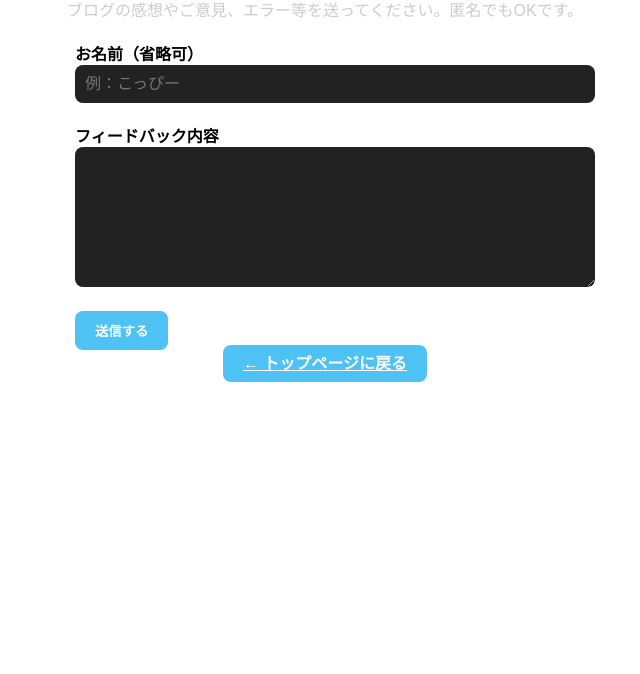
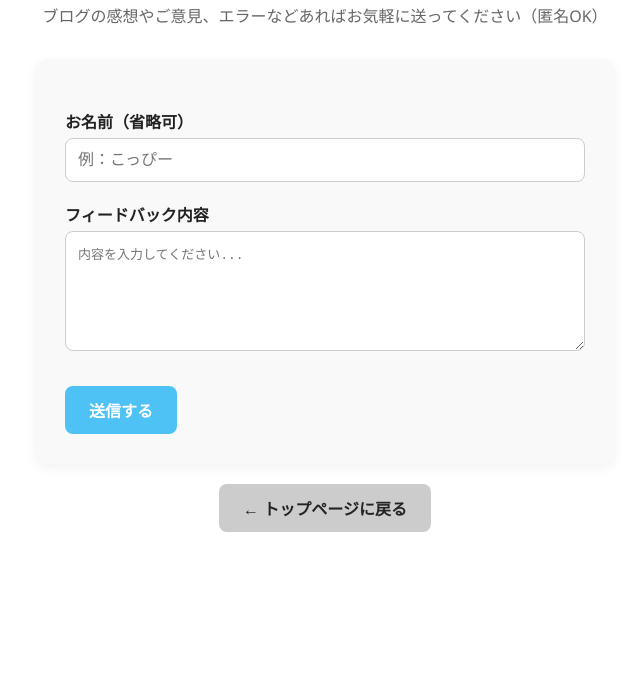
Before and after one commit to nikorihito/koppyblog, a plain HTML site: page feedback.html in a window 1280 px wide. Shown: the part 126-800 px from the top of the page, without its empty margins (315-955 px from the left). Drawn offline with Linux system fonts and the light colour scheme.

Commit message:
Update feedback.html

```diff
--- a/feedback.html
+++ b/feedback.html
@@ -7,72 +7,112 @@
   <link rel="icon" href="https://nikorihito.github.io/koppyblog/favicon.png" type="image/png">
   <style>
     body {
-      background-color: #FFFFFF;
-      color: black;
-      font-family: sans-serif;
+      background-color: #ffffff;
+      color: #222;
+      font-family: 'Segoe UI', sans-serif;
       text-align: center;
       padding: 40px 20px;
     }
+
+    h2 {
+      font-size: 1.8em;
+      margin-bottom: 0.5em;
+    }
+
+    p {
+      color: #666;
+      margin-bottom: 2em;
+    }
+
     form {
-      max-width: 500px;
+      max-width: 520px;
       margin: auto;
+      background: #f9f9f9;
+      padding: 30px;
+      border-radius: 12px;
+      box-shadow: 0 4px 12px rgba(0, 0, 0, 0.05);
       text-align: left;
     }
+
     label {
       display: block;
       margin-top: 20px;
       font-weight: bold;
+      font-size: 1em;
     }
+
     input, textarea {
       width: 100%;
-      padding: 10px;
+      padding: 12px;
+      margin-top: 5px;
       border-radius: 8px;
-      border: none;
-      background-color: #222;
-      color: white;
+      border: 1px solid #ccc;
+      background-color: #fff;
+      color: #333;
       font-size: 1em;
+      box-sizing: border-box;
     }
+
     textarea {
       resize: vertical;
       height: 120px;
     }
+
     .button {
-      margin-top: 20px;
-      padding: 10px 20px;
+      display: inline-block;
+      margin-top: 30px;
+      padding: 12px 24px;
       background-color: #4ec1f5;
       color: white;
       border-radius: 8px;
       border: none;
       font-weight: bold;
+      font-size: 1em;
       cursor: pointer;
       transition: background-color 0.3s;
+      text-decoration: none;
+      text-align: center;
     }
+
     .button:hover {
       background-color: #38a3d1;
+    }
+
+    .back-button {
+      display: inline-block;
+      margin-top: 20px;
+      background-color: #ccc;
+      color: #222;
+    }
+
+    .back-button:hover {
+      background-color: #aaa;
     }
   </style>
 </head>
 <body>
   <h2>📮 フィードバック送信</h2>
-  <p style="color:#ccc;">ブログの感想やご意見、エラー等を送ってください。匿名でもOKです。</p>
+  <p>ブログの感想やご意見、エラーなどあればお気軽に送ってください（匿名OK）</p>
 
   <form action="https://formspree.io/f/mdkzgoeb" method="POST" onsubmit="return formatMessage()">
     <label for="name">お名前（省略可）</label>
     <input type="text" id="name" name="name" placeholder="例：こっぴー" />
 
     <label for="message">フィードバック内容</label>
-    <textarea id="message" required></textarea>
+    <textarea id="message" required placeholder="内容を入力してください..."></textarea>
 
     <input type="hidden" name="message" id="fullMessage" />
-    <input type="hidden" name="_subject" value="こっぴーのマイクラひとやすみ フィードバック" />
+    <input type="hidden" name="_subject" value="📮 こっぴーのマイクラひとやすみ フィードバック" />
     <button type="submit" class="button">送信する</button>
   </form>
-  <a href="index.html" class="button">← トップページに戻る</a>
+
+  <a href="index.html" class="button back-button">← トップページに戻る</a>
+
   <script>
     function formatMessage() {
-      const name = document.getElementById("name").value.trim() || "匿名さん";
+      const name = document.getElementById("name").value.trim() || "匿名";
       const body = document.getElementById("message").value.trim();
-      const finalMessage = `${name}からのフィードバック\n\n${body}`;
+      const finalMessage = `${name}さんからのフィードバック\n\n${body}`;
       document.getElementById("fullMessage").value = finalMessage;
       return true;
     }
```
